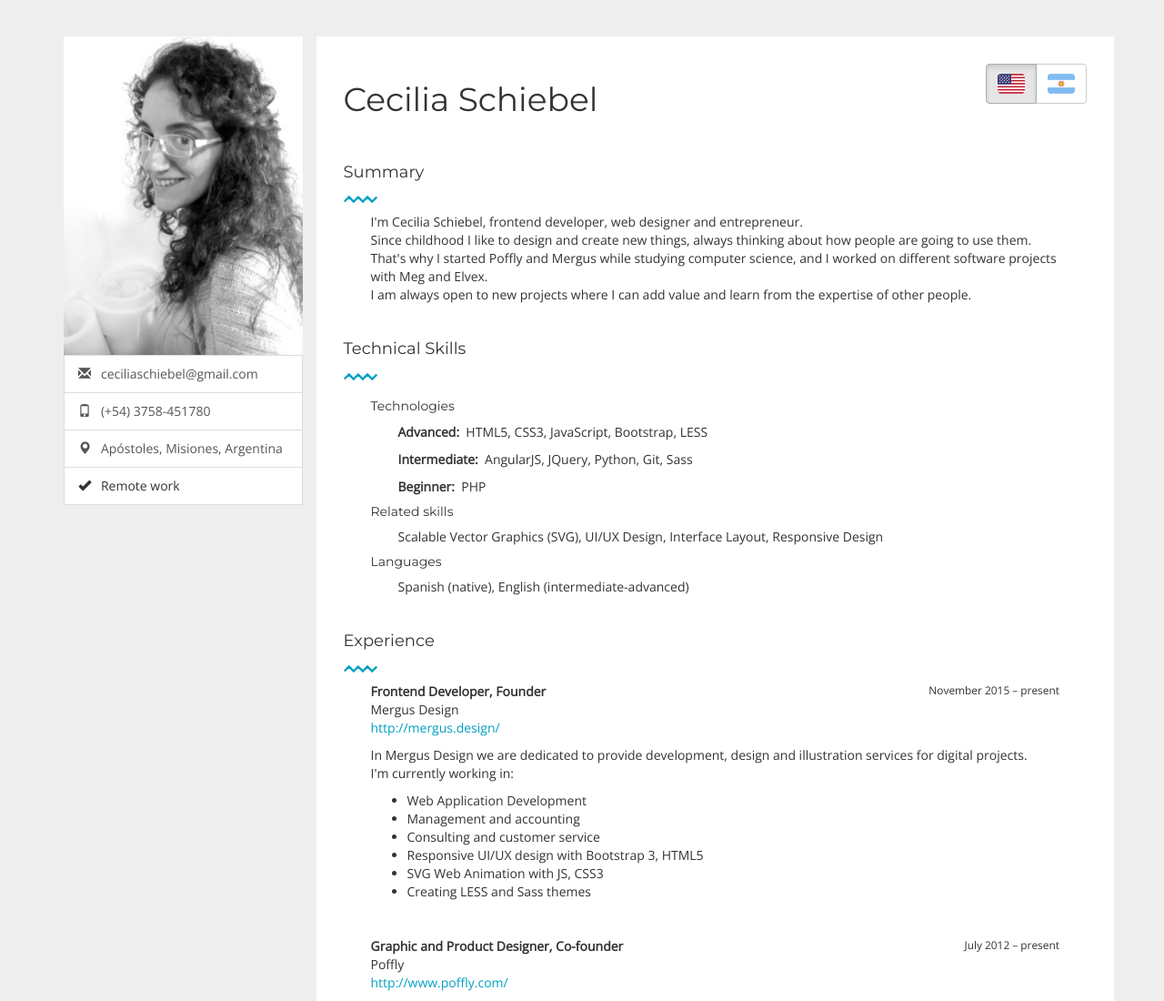
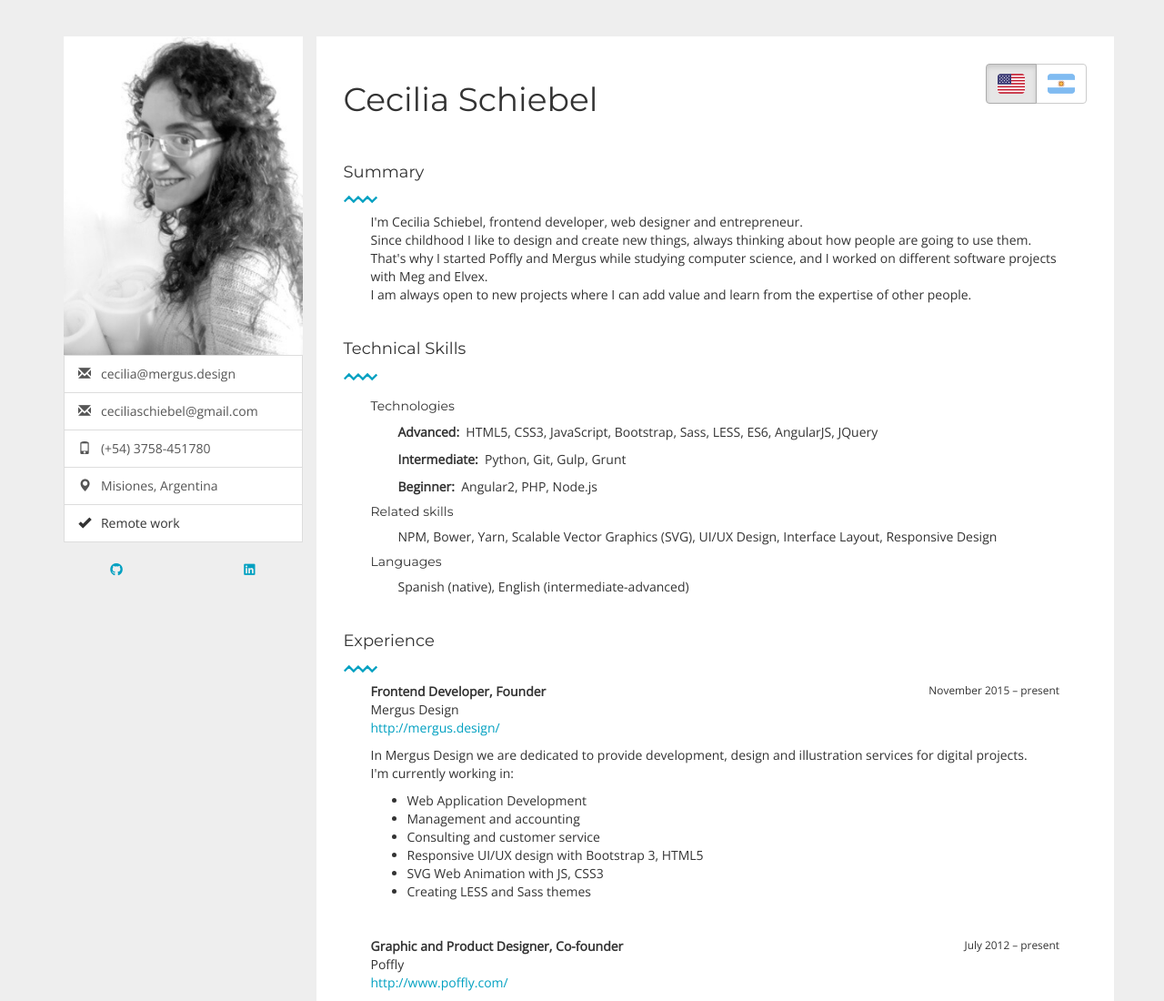
Before and after one commit to ceciliaschiebel/ceciliaschiebel.github.io, a plain HTML site: page index.html in a window 1280 px wide. Shown: the top 1100 px of the page at 91% size. Drawn offline with nearby package versions, Linux system fonts and the light colour scheme.

Commit message:
Update skills

```diff
--- a/index.html
+++ b/index.html
@@ -5,14 +5,14 @@
     <meta charset="utf-8">
     <meta http-equiv="X-UA-Compatible" content="IE=edge">
     <meta name="viewport" content="width=device-width, initial-scale=1">
-    <title>Cecilia Schiebel - Online CV</title>
+    <title>Cecilia Schiebel - Online Resume</title>
 
     <link rel="icon" href="/assets/img/favicon.ico">
 
     <base href="/">
 
     <link href="https://fonts.googleapis.com/css?family=Montserrat|Open+Sans" rel="stylesheet">
-
+    <script src="https://use.fontawesome.com/e43d165817.js"></script>
     <!-- Bootstrap CSS -->
     <link href="//netdna.bootstrapcdn.com/bootstrap/3.2.0/css/bootstrap.min.css" rel="stylesheet">
 
@@ -37,6 +37,10 @@
                     <img class="img-responsive center-block" src="/assets/img/profile.jpg">
                     <!--datos-->
                     <ul class="list-group">
+                        <a href="mailto:cecilia@mergus.design?subject=Consulta%20CV" target="_blank" class="list-group-item">
+                            <span class="glyphicon glyphicon-envelope"></span>
+                            <span>&nbsp cecilia@mergus.design</span>
+                        </a>
                         <a href="mailto:ceciliaschiebel@gmail.com?subject=Consulta%20CV" target="_blank" class="list-group-item">
                             <span class="glyphicon glyphicon-envelope"></span>
                             <span>&nbsp ceciliaschiebel@gmail.com</span>
@@ -47,13 +51,29 @@
                         </a>
                         <a href="https://goo.gl/maps/iNNcMtDa2sG2" target="_blank" class="list-group-item">
                             <span class="glyphicon glyphicon-map-marker"></span>
-                            <span>&nbsp Apóstoles, Misiones, Argentina</span>
+                            <span>&nbsp Misiones, Argentina</span>
                         </a>
                         <li class="list-group-item">
                             <span class="glyphicon glyphicon-ok"></span>
                             <span id="tagRelocation">&nbsp Remote work</span>
                         </li>
                     </ul>
+                    <div class="network-links">
+
+                        <div class="row">
+                            <div class="col-xs-6 text-center">
+                                <a href="">
+                                    <i class="fa fa-github"></i>
+                                </a>
+                            </div>
+                            <div class="col-xs-6 text-center">
+                                <a href="">
+                                    <i class="fa fa-linkedin-square"></i>
+                                </a>
+                            </div>
+                        </div>
+
+                    </div>
                 </div>
             </div>
             <div id="content-right" class="col-xs-12 col-md-9">
@@ -112,20 +132,20 @@
                             <h5 id="technologiesSubt">Technologies</h5>
                             <p class="marginContent">
                                 <strong id="advancedHead">Advanced:&nbsp</strong>
-                                HTML5, CSS3, JavaScript, Bootstrap, LESS
+                                HTML5, CSS3, JavaScript, Bootstrap, Sass, LESS, ES6, AngularJS, JQuery
                             </p>
                             <p class="marginContent">
                                 <strong id="intermediateHead">Intermediate:&nbsp</strong>
-                                AngularJS, JQuery, Python, Git, Sass
+                                Python, Git, Gulp, Grunt
                             </p>
                             <p class="marginContent">
                                 <strong id="beginnerHead">Beginner:&nbsp</strong>
-                                PHP
+                                Angular2, PHP, Node.js
                             </p>
                         </div>
                         <div>
                             <h5 id="realtedSubt">Related skills</h5>
-                            <p id="realtedBody" class="marginContent">Scalable Vector Graphics (SVG), UI/UX Design, Interface Layout, Responsive Design</p>
+                            <p id="realtedBody" class="marginContent">NPM, Bower, Yarn, Scalable Vector Graphics (SVG), UI/UX Design, Interface Layout, Responsive Design</p>
                         </div>
                         <div>
                             <h5 id="languagesSubt">Languages</h5>
--- a/js/translate-btn.js
+++ b/js/translate-btn.js
@@ -11,7 +11,7 @@
     intermediateHead: 'Intermediate:&nbsp',
     beginnerHead: 'Beginner:&nbsp',
     realtedSubt: 'Related skills',
-    realtedBody: 'Scalable Vector Graphics (SVG), UI/UX Design, Interface Layout, Responsive Design',
+    realtedBody: 'NPM, Bower, Yarn, Scalable Vector Graphics (SVG), UI/UX Design, Interface Layout, Responsive Design',
     languagesSubt: 'Languages',
     languagesBody: 'Spanish (native), English (intermediate-advanced)',
 
@@ -72,7 +72,7 @@
     intermediateHead: 'Intermedio:&nbsp',
     beginnerHead: 'Principiante:&nbsp',
     realtedSubt: 'Conocimientos relacionados',
-    realtedBody: 'Scalable Vector Graphics (SVG), UI/UX Design, Maquetación, Responsive Design',
+    realtedBody: 'NPM, Bower, Yarn, Scalable Vector Graphics (SVG), UI/UX Design, Maquetación, Responsive Design',
     languagesSubt: 'Idiomas',
     languagesBody: 'Español (nativo), Inglés (intermedio-avanzado)',
 
```
